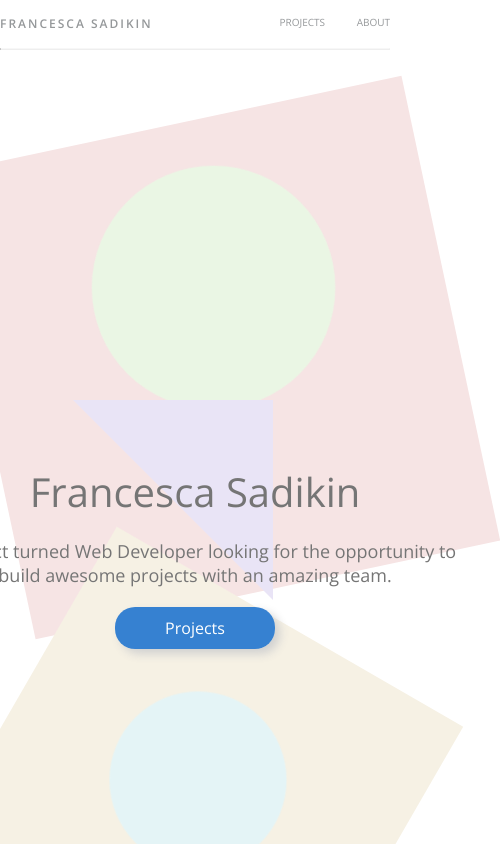
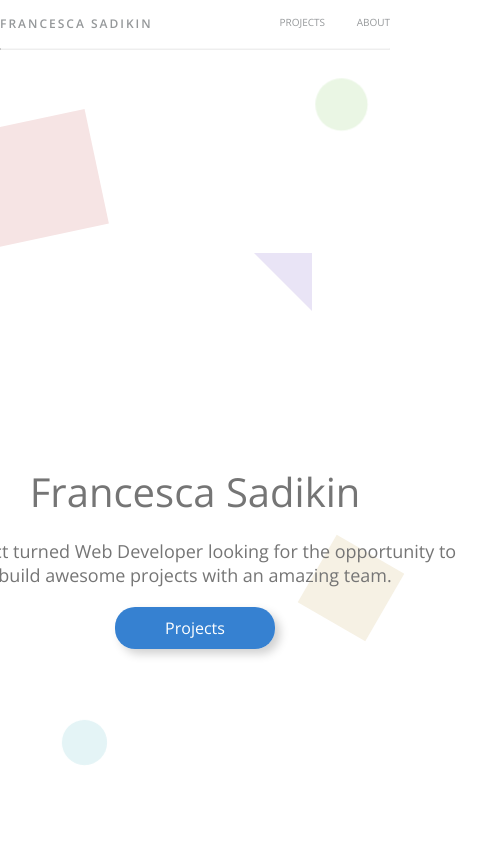
Before and after one commit to serpient/fsadikin, a React (Create React App) app: page /#/ in a window 390 px wide. Shown: the top 844 px of the page, 500 px wide, since content can reach past the window. Built offline with nearby package versions, Linux system fonts and the light colour scheme.

Commit message:
landing page shape responsive styling

```diff
--- a/src/LandingPage/LandingPage.css
+++ b/src/LandingPage/LandingPage.css
@@ -153,3 +153,36 @@ ANIMATION
     transform: scale(0.8); }
   100% {
     transform: scale(1); } }
+
+/*
+==========================
+MEDIA QUERIES
+==========================
+*/
+@media all and (max-width: 1500px) and (min-width: 0px) {
+  .diamond {
+    width: 20vw;
+    height: 20vw; }
+  .diamond-large {
+    width: 30vw;
+    height: 30vw; }
+  .blue {
+    left: 15vw;
+    top: 85vh; }
+  .green {
+    right: 5vw;
+    top: 75px; }
+  .purple {
+    right: 20vw;
+    top: 30vh; }
+  .circle-big {
+    width: 15vw;
+    height: 15vw; }
+  .circle-small {
+    width: 13vw;
+    height: 13vw; }
+  .triangle {
+    border-left: 15vw solid transparent;
+    border-top: 15vw solid #E9E4F6; }
+  .yellow {
+    top: 65vh; } }
--- a/src/LandingPage/LandingPage.scss
+++ b/src/LandingPage/LandingPage.scss
@@ -151,3 +151,45 @@ ANIMATION
     50% {transform: scale(0.8)}
     100% {transform: scale(1)}
 }
+/*
+==========================
+MEDIA QUERIES
+==========================
+*/
+@media all and (max-width: 1500px) and (min-width: 0px) {
+    .diamond {
+        width: 20vw;
+        height: 20vw;
+    }
+    .diamond-large {
+        width: 30vw;
+        height: 30vw;
+    }
+    .blue {
+        left: 15vw;
+        top: 85vh;
+    }
+    .green {
+        right: 5vw;
+        top: 75px;
+    }
+    .purple {
+        right: 20vw;
+        top: 30vh;
+    }
+    .circle-big {
+        width: 15vw;
+        height: 15vw;
+    }
+    .circle-small {
+        width: 13vw;
+        height: 13vw;
+    }
+    .triangle {
+        border-left: 15vw solid transparent;
+        border-top: 15vw solid $pastel-purple;
+    }
+    .yellow  {
+        top: 65vh;
+    }
+}
```
